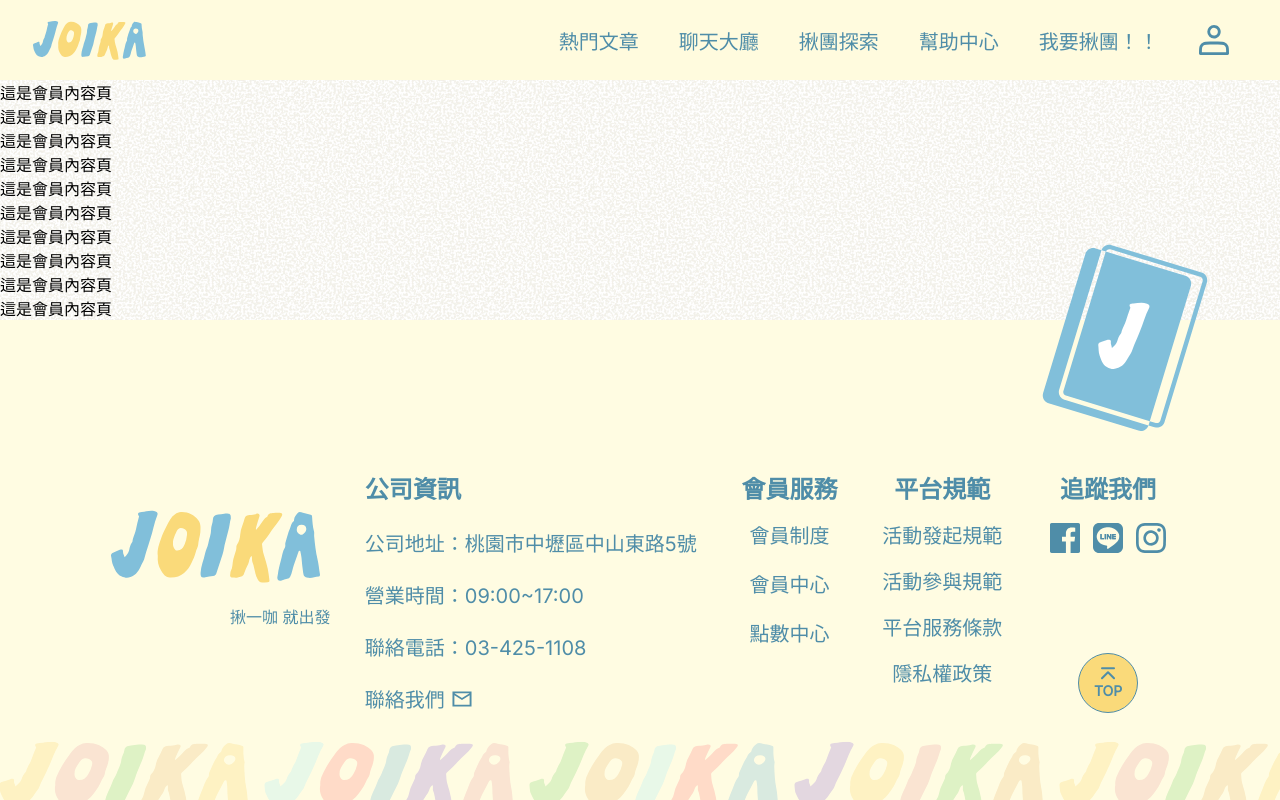
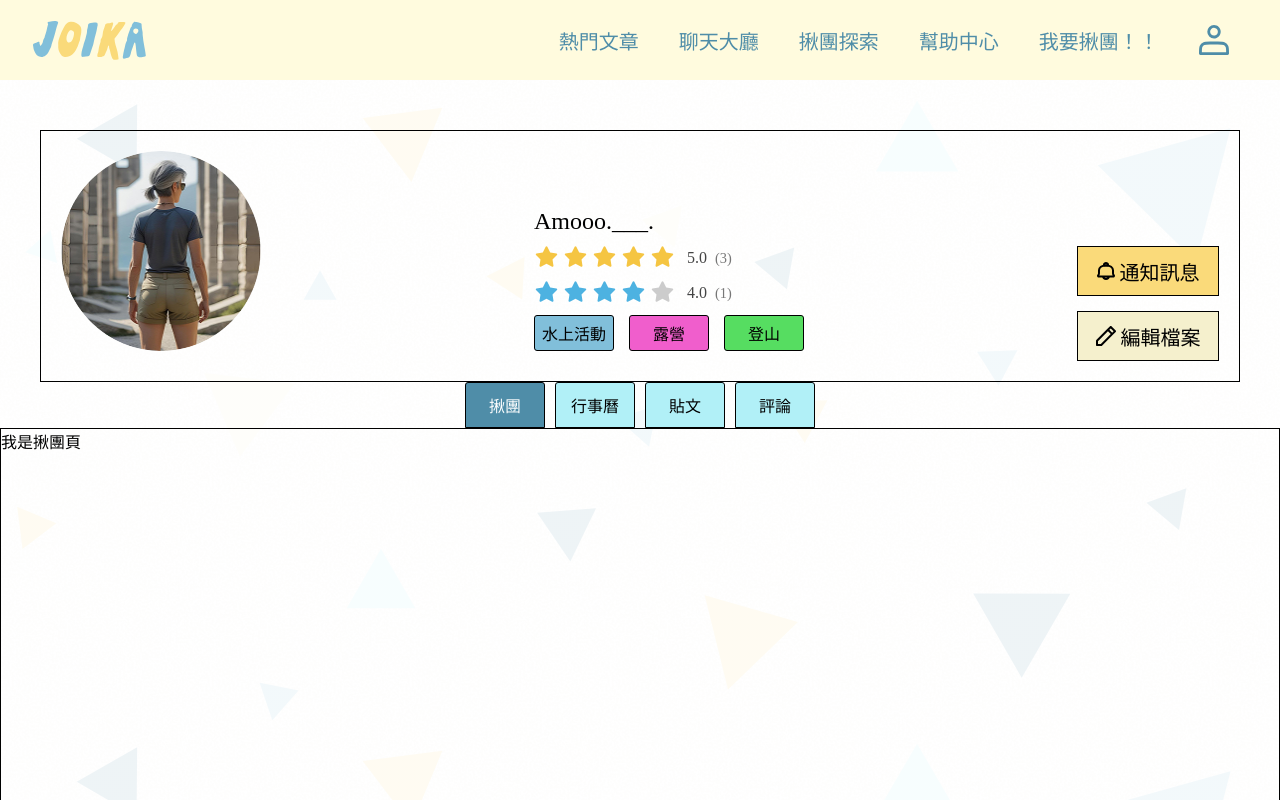
Before and after one commit to Jasonwen1512/joika, a Vue app: page /member/member-content in a window 1280 px wide. Shown: the top 800 px of the page. Built offline with nearby package versions, Linux system fonts and the light colour scheme.

Commit message:
會員內頁新增

```diff
--- /dev/null
+++ b/src/components/StarRating.vue
@@ -0,0 +1,66 @@
+<script setup>
+
+    const props = defineProps({
+    score: {
+        type: Number,
+        default: 0,
+    },
+    count: {
+        type: Number,
+        default: 0,
+    },
+    color: {
+        type: String,
+        default: 'blue', // 'blue' | 'yellow'
+    },
+    showScore: {
+        type: Boolean,
+        default: true,
+    }
+    });
+
+    const starColor = props.color === 'yellow' ? '#f5c542' : '#4db2e1';
+</script>
+
+<template>
+    <div class="star-rating">
+        <svg
+        v-for="i in 5"
+        :key="i"
+        viewBox="0 0 640 640"
+        class="star"
+        >
+        <path
+            :fill="i <= score ? starColor : '#ccc'"
+            d="M341.5 45.1C337.4 37.1 329.1 32 320.1 32C311.1 32 302.8 37.1 298.7 45.1L225.1 189.3L65.2 214.7C56.3 216.1 48.9 222.4 46.1 231C43.3 239.6 45.6 249 51.9 255.4L166.3 369.9L141.1 529.8C139.7 538.7 143.4 547.7 150.7 553C158 558.3 167.6 559.1 175.7 555L320.1 481.6L464.4 555C472.4 559.1 482.1 558.3 489.4 553C496.7 547.7 500.4 538.8 499 529.8L473.7 369.9L588.1 255.4C594.5 249 596.7 239.6 593.9 231C591.1 222.4 583.8 216.1 574.8 214.7L415 189.3L341.5 45.1z"
+        />
+        </svg>
+        <span class="score" v-if="showScore">
+        {{ score.toFixed(1) }} <span class="count">({{ count }})</span>
+        </span>
+    </div>
+</template>
+
+<style scoped lang="scss">
+    .star-rating {
+    display: flex;
+    align-items: center;
+
+    .star {
+        width: 25px;
+        height: 25px;
+        margin-right: 4px;
+    }
+
+    .score {
+        margin-left: 8px;
+        color: #444;
+
+        .count {
+        margin-left: 4px;
+        color: #777;
+        font-size: 0.9em;
+        }
+    }
+    }
+</style>
--- a/src/views/auth/login.vue
+++ b/src/views/auth/login.vue
@@ -74,14 +74,13 @@
     align-items: center;
     margin: 50px 0;
     padding: 20px;
-    background-image:url(@/img/bgc.jpg);
     position: relative;
   }
 
 .login-page::before {
   content: '';
   position: absolute;
-  background-image: url(/src/assets/img/bg-decorate5.png);
+  background-image: url("/src/assets/img/bg-decorate5.png");
   background-size: contain;
   background-repeat: no-repeat;
   width: 200px;
@@ -94,7 +93,7 @@
 .login-page::after {
   content: '';
   position: absolute;
-  background-image: url(/src/assets/img/bg-decorate7.png);
+  background-image: url("/src/assets/img/bg-decorate7.png");
   background-size: contain;
   background-repeat: no-repeat;
   width: 200px;
--- a/src/views/auth/signup.vue
+++ b/src/views/auth/signup.vue
@@ -3,6 +3,13 @@
   import Button from '@/components/Button.vue';
 
   const currentStep = ref(1)
+
+  const goNext = () => {
+    if (currentStep.value < 3) {
+      currentStep.value++
+      console.log(`Current Step: ${currentStep.value}`)
+    }
+  }
 
 </script>
 
@@ -52,7 +59,7 @@
         </div>
 
         <div class="button-group">
-          <Button size="md" theme="primary" @click="currentStep++">下一步</Button>
+          <Button size="md" theme="primary" @click="goNext">送出</Button>
         </div>
       </form>
     </section>
@@ -95,7 +102,7 @@
             <input type="text" id="interests" name="interests" required>
         </div>
         <div class="button-group">
-          <Button size="md" theme="primary" @click="currentStep++">下一步</Button>
+          <Button size="md" theme="primary" @click="goNext">下一步</Button>
         </div>
       </form>
     </section>
@@ -125,7 +132,6 @@
     align-items: center;
     margin: 50px 0;
     padding: 20px;
-    background-image:url(@/img/bgc.jpg);
     position: relative;
   }
 
--- a/src/views/member/member-content.vue
+++ b/src/views/member/member-content.vue
@@ -1,17 +1,203 @@
-<script setup></script>
+<script setup>
+  import StarRating from '@/components/StarRating.vue';
+  import Button from '@/components/Button.vue';
+  import EditIcon from "@/assets/img/icon/edit.svg";
+  import NotifyIcon from "@/assets/img/icon/notification.svg";
+  import { ref } from 'vue'
+
+  const activities = ['水上活動', '露營', '登山'];
+
+  const eventColorMap = {
+    "登山": "#56DD61",
+    "水上活動": "#81BFDA",
+    "運動": "#567ADD",
+    "露營": "#F05ECC",
+    "唱歌": "#FADA7A",
+    "展覽": "#FF7F5B",
+    "聚餐": "#FFB65D",
+    "桌遊": "#F5F0CD",
+    "電影": "#B1F0F7",
+    "手作": "#DBF964",
+    "文化體驗": "#6AF6C5",
+    "演出表演": "#EA64FF",
+    "其他": "#969696"
+  };
+
+const getEventColor = (eventName) => {
+  return eventColorMap[eventName] || '#adb5bd';
+};
+
+const currentTab = ref('group')
+
+</script>
 
 <template>
-  <!-- 這是會員內容頁 -->
-  <div>這是會員內容頁</div>
-  <div>這是會員內容頁</div>
-  <div>這是會員內容頁</div>
-  <div>這是會員內容頁</div>
-  <div>這是會員內容頁</div>
-  <div>這是會員內容頁</div>
-  <div>這是會員內容頁</div>
-  <div>這是會員內容頁</div>
-  <div>這是會員內容頁</div>
-  <div>這是會員內容頁</div>
+
+  <div class="member-content">
+    <div class="member-header">
+
+      <div class="member-image">
+        <img src="/src/assets/img/member/headshot.jpg" alt="Member Headshot">
+      </div>
+      <div class="member-info">
+        <p class="user-name">Amooo.___.</p>
+        <StarRating :score="5.0" :count="3" color="yellow" showScore class="score"/>
+        <StarRating :score="4.0" :count="1" color="blue" showScore class="score" />
+        <div class="tags">
+          <div
+            v-for="(activity, index) in activities"
+            :key="index"
+            class="tag"
+            :style="{ backgroundColor: getEventColor(activity) }"
+          >
+            {{ activity }}
+          </div>
+        </div>
+      </div>
+      <div class="button-group">
+        <Button :prefixIcon="NotifyIcon" size="lg" theme="primary" >通知訊息</Button>
+        <Button :prefixIcon="EditIcon" size="lg" theme="info">編輯檔案</Button>
+      </div>
+    </div>
+
+    <div class="member-body">
+      <div class="tab-bar">
+        <button
+          :class="{ active: currentTab === 'group' }"
+          @click="currentTab = 'group'">揪團</button>
+        <button
+          :class="{ active: currentTab === 'calendar' }"
+          @click="currentTab = 'calendar'">行事曆</button>
+        <button
+          :class="{ active: currentTab === 'post' }"
+          @click="currentTab = 'post'">貼文</button>
+        <button
+          :class="{ active: currentTab === 'comment' }"
+          @click="currentTab = 'comment'">評論</button>
+      </div>
+      <div class="tab-content">
+        <div v-if="currentTab === 'group'">
+          我是揪團頁
+        </div>
+        <div v-else-if="currentTab === 'calendar'">
+          我是行事曆頁
+        </div>
+        <div v-else-if="currentTab === 'post'">
+          我是文章
+        </div>
+        <div v-else-if="currentTab === 'comment'">
+          我是評論
+        </div>
+      </div>
+</div>
+  </div>
 </template>
 
-<style scoped lang="scss"></style>
+<style scoped lang="scss">
+.member-content {
+  padding: 50px 0;
+  background-image: linear-gradient(rgba(255, 255, 255, 0.9), rgba(255, 255, 255, 0.9)),url("/src/assets/img/group/group-explore/group-explore-taiwan/bgc.svg");
+  background-size: contain;
+
+}
+.member-header{
+  border: 1px solid $black;
+  padding: 20px;
+  margin-bottom:25px;
+  display: flex;
+  flex-direction: column;
+
+  .member-image{
+    display: flex;
+    justify-content: center;
+    margin: 0;
+    }
+
+  img{
+    width: 200px;
+    height: 200px;
+    border-radius: 50%;
+    margin-bottom: 10px;
+  }
+
+  .user-name{
+    font-size: $font-size-h3;
+    margin-bottom: 10px;
+  }
+
+  .score{
+    margin-bottom: 10px;
+  }
+
+  .tags{
+    display: flex;
+    flex-wrap: wrap;
+    gap: 15px;
+    margin-bottom:10px;
+
+    .tag{
+      text-align: center;
+      padding: 5px;
+      color: $black;
+      border: 1px solid $black;
+      border-radius: 3px;
+      width: 80px;
+    }
+  }
+
+  .button-group{
+    display: flex;
+    justify-content: space-between;
+    gap: 10px;
+    margin-top: 10px;
+  }
+}
+
+.tab-bar {
+  display: flex;
+  justify-content: center;
+  gap: 10px;
+
+  button {
+    background-color: $color-secondary;
+    border-radius: 3px 3px 0 0;
+    border: 1px solid $black;
+    padding: 10px 15px;
+    width: 80px;
+    cursor: pointer;
+    &.active {
+      background-color: $blue;
+      color: $white;
+    }
+  }
+}
+
+.tab-content{
+  border: 1px solid $black;
+  height: 500px;
+}
+
+@media (min-width: 768px) {
+  .member-header{
+    width: 1200px;
+    margin: auto;
+    flex-direction: row;
+    justify-content: space-between;
+    align-items: flex-end;
+    gap: 30px;
+
+    .button-group{
+      flex-direction: column;
+      gap: 15px;
+      align-items: flex-end;
+    }
+  }
+
+
+
+}
+
+
+
+
+</style>
```
Also changed, not shown: src/assets/img/member/headshot.jpg (added).
